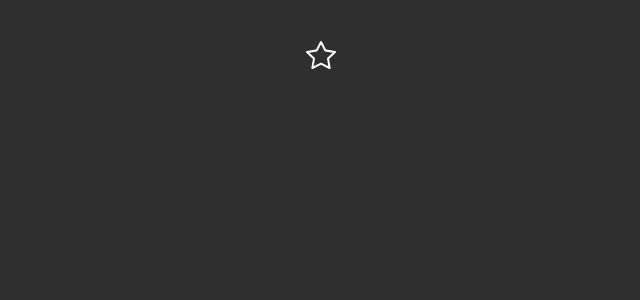
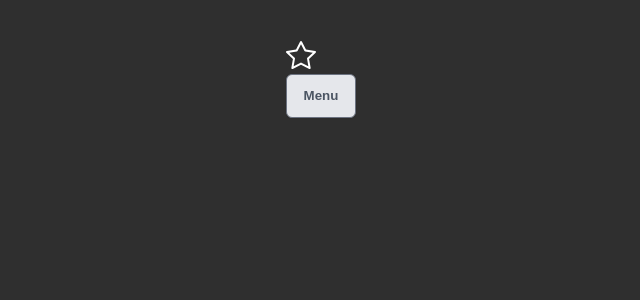
Before and after one commit to MariamRazmadze/headless-toggle, a React (Vite) app: page / in a window 1280 px wide. Shown: the top 300 px of the page, without its empty margins (319-959 px from the left). Built offline with nearby package versions, Linux system fonts and the light colour scheme.

Commit message:
add menu

```diff
--- a/src/App.tsx
+++ b/src/App.tsx
@@ -4,8 +4,13 @@ import ToggleButton from "./Toggle/ToggleButton";
 import ToggleOn from "./Toggle/ToggleOn";
 import ToggleOff from "./Toggle/ToggleOff";
 import { BsStar, BsStarFill } from "react-icons/bs";
+import MenuButton from "./menu/MenuButton";
+import MenuDropdown from "./menu/MenuDropdown";
+import MenuItem from "./menu/MenuItem";
+import Menu from "./menu/Menu";
 
 export default function App() {
+  const sports = ["Tennis", "Pickleball", "Racquetball", "Squash"];
   return (
     <div>
       <Toggle>
@@ -18,6 +23,20 @@ export default function App() {
           </ToggleOff>
         </ToggleButton>
       </Toggle>
+      <Toggle>
+        <Menu>
+          <ToggleButton>
+            <MenuButton>Menu</MenuButton>
+          </ToggleButton>
+          <ToggleOn>
+            <MenuDropdown>
+              {sports.map((sport) => (
+                <MenuItem key={sport}>{sport}</MenuItem>
+              ))}
+            </MenuDropdown>
+          </ToggleOn>
+        </Menu>
+      </Toggle>
     </div>
   );
 }
--- a/src/index.css
+++ b/src/index.css
@@ -25,3 +25,86 @@ body {
 .star.filled {
   color: orange;
 }
+
+button {
+  background-color: #e5e7eb;
+  color: #4b5563;
+  border: 1px solid #6b7280;
+  box-shadow: 0px 1px 2px rgba(0, 0, 0, 0.05);
+  cursor: pointer;
+  font-weight: 700;
+  padding: 9px 17px;
+  border-radius: 6px;
+  line-height: 24px;
+  display: flex;
+  align-items: center;
+}
+
+button:focus {
+  outline: none;
+}
+
+button.button-sm {
+  padding: 7px 11px;
+  font-size: 12px;
+}
+
+button.button-lg {
+  padding: 13px 25px;
+}
+
+button.button-success {
+  color: #047857;
+  background-color: #ecfdf5;
+  border-color: #047857;
+}
+
+button.button-warning {
+  color: #fbbf24;
+  background-color: #fffbeb;
+  border-color: #fbbf24;
+}
+
+button.button-danger {
+  color: #f87171;
+  background-color: #fef2f2;
+  border-color: #f87171;
+}
+
+.menu {
+  position: relative;
+  display: inline-block;
+}
+
+.menu-button {
+  background-color: white;
+}
+
+.menu-dropdown {
+  position: absolute;
+  left: 0;
+  margin-top: 3px;
+  background-color: white;
+  border: 1px solid gray;
+  border-radius: 6px;
+  background-color: white;
+}
+
+.menu-item {
+  color: #4b5563;
+  padding: 0.75rem;
+  cursor: pointer;
+  min-width: 100px;
+  display: flex;
+  justify-content: center;
+  align-items: center;
+  user-select: none;
+}
+
+.menu-item:hover {
+  background-color: whitesmoke;
+}
+
+.menu-item:not(:last-child) {
+  border-bottom: 1px solid #6b7280;
+}
--- /dev/null
+++ b/src/menu/Menu.tsx
@@ -0,0 +1,5 @@
+import React from "react";
+
+export default function Menu({ children }: { children: React.ReactNode }) {
+  return <div className="menu">{children}</div>;
+}
--- /dev/null
+++ b/src/menu/MenuButton.tsx
@@ -0,0 +1,9 @@
+import React from "react";
+
+export default function MenuButton({
+  children,
+}: {
+  children: React.ReactNode;
+}) {
+  return <button>{children}</button>;
+}
--- /dev/null
+++ b/src/menu/MenuDropdown.tsx
@@ -0,0 +1,9 @@
+import React from "react";
+
+export default function MenuDropdown({
+  children,
+}: {
+  children: React.ReactNode;
+}) {
+  return <div className="menu-dropdown">{children}</div>;
+}
--- /dev/null
+++ b/src/menu/MenuItem.tsx
@@ -0,0 +1,5 @@
+import React from "react";
+
+export default function MenuItem({ children }: { children: React.ReactNode }) {
+  return <div className="menu-item">{children}</div>;
+}
```
